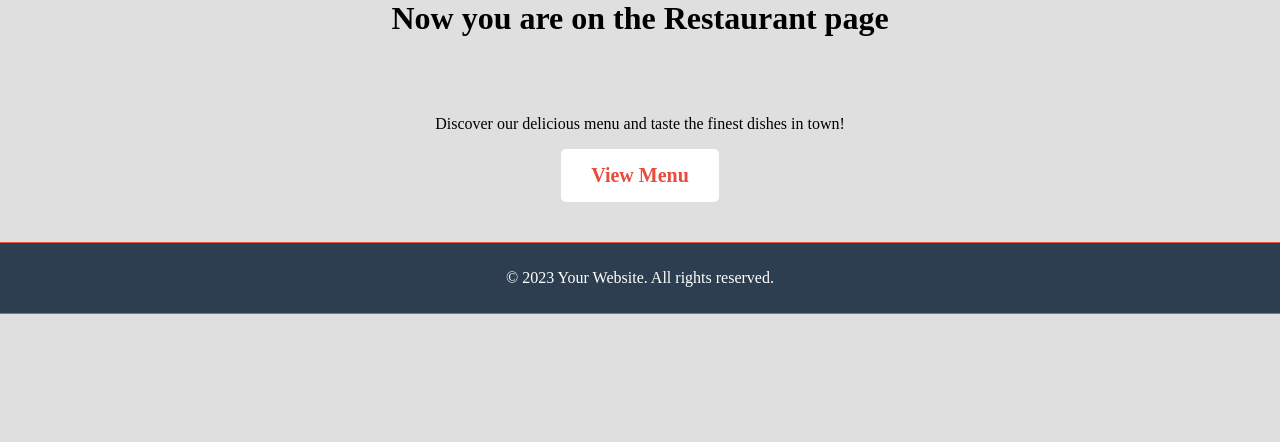
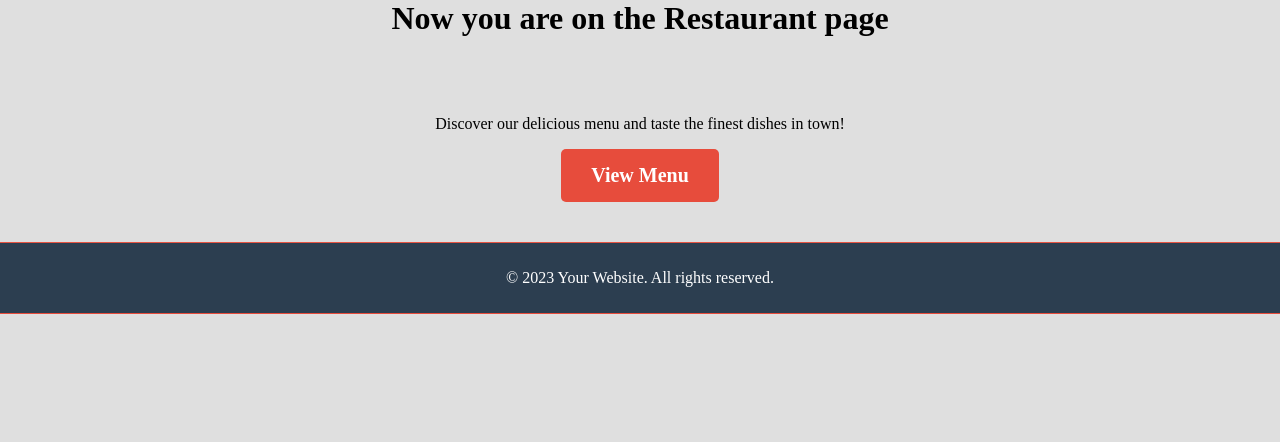
Before and after one commit to 2001sukh/Semester-Project-Milestone-2, a PHP site: page /restaurants.php in a window 1280 px wide, with the pointer over the restyled element. Shown: the part 93-535 px from the top of the page. Run offline with PHP 8.4, Linux system fonts and the light colour scheme.

Commit message:
Define hover styles for .cta-button

```diff
--- a/style.css
+++ b/style.css
@@ -217,3 +217,8 @@ footer {
     font-weight: bold;
     transition: background-color 0.3s, color 0.3s;
 }
+
+.cta-button:hover {
+    background-color: #e74c3c;
+    color: white;
+}
```
